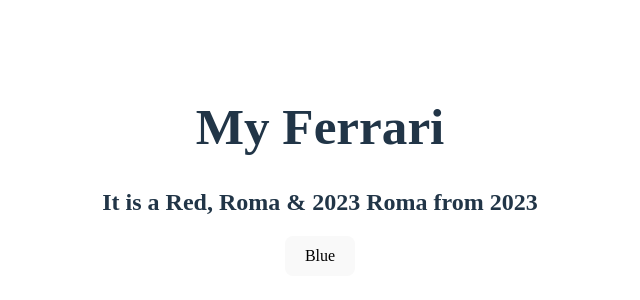
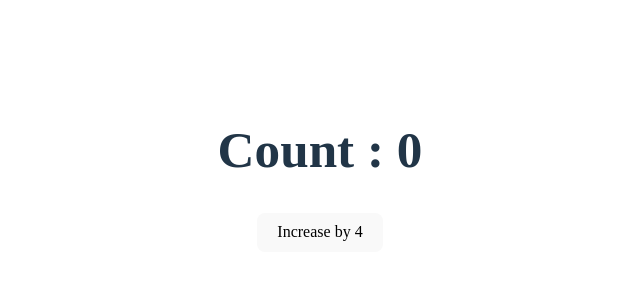
Before and after one commit to RanjeetKumar63/Hookes, a React (Vite) app: page / in a window 1280 px wide. Shown: the part 230-530 px from the top of the page, without its empty margins (320-960 px from the left). Built offline with nearby package versions, Linux system fonts and the light colour scheme.

Commit message:
update useEffect

```diff
--- a/src/App.jsx
+++ b/src/App.jsx
@@ -1,52 +1,52 @@
+// import React, { useState } from "react";
+// import "./App.css";
+
+// const App = () => {
+//   const [car, setCar] = useState({
+//     brand: "Ferrari",
+//     model: "Roma",
+//     year: "2023",
+//     color: "Red",
+//   });
+//   const changeColor = () => {
+//     setCar((prev) => {
+//       return { ...prev, color: "blue" };
+//     });
+//   };
+
+//   return (
+//     <div>
+//       <h1>My {car.brand}</h1>
+//       <h2>
+//         It is a {car.color}, {car.model} & {car.year} Roma from 2023
+//       </h2>
+//       <button onClick={changeColor}>Blue</button>
+//     </div>
+//   );
+// };
+
+// export default App;
+
 import React, { useState } from "react";
 import "./App.css";
 
 const App = () => {
-  const [car, setCar] = useState({
-    brand: "Ferrari",
-    model: "Roma",
-    year: "2023",
-    color: "Red",
-  });
-  const changeColor = () => {
-    setCar((prev) => {
-      return { ...prev, color: "blue" };
-    });
+  const [count, setCount] = useState(0);
+  const increaseCount = () => {
+    setCount((count) => count + 1);
+    setCount((count) => count + 1);
+    setCount((count) => count + 1);
+    setCount((count) => count + 1);
   };
-
   return (
     <div>
-      <h1>My {car.brand}</h1>
-      <h2>
-        It is a {car.color}, {car.model} & {car.year} Roma from 2023
-      </h2>
-      <button onClick={changeColor}>Blue</button>
+      <h1>Count : {count}</h1>
+      <button onClick={increaseCount}>Increase by 4</button>
     </div>
   );
 };
 
 export default App;
-
-// import React, { useState } from "react";
-// import "./App.css";
-
-// const App = () => {
-//   const [count, setCount] = useState(0);
-//   const increaseCount = () => {
-//     setCount((count) => count + 1);
-//     setCount((count) => count + 1);
-//     setCount((count) => count + 1);
-//     setCount((count) => count + 1);
-//   };
-//   return (
-//     <div>
-//       <h1>Count : {count}</h1>
-//       <button onClick={increaseCount}>Increase by 4</button>
-//     </div>
-//   );
-// };
-
-// export default App;
 
 // import { useEffect, useState } from "react";
 
```
